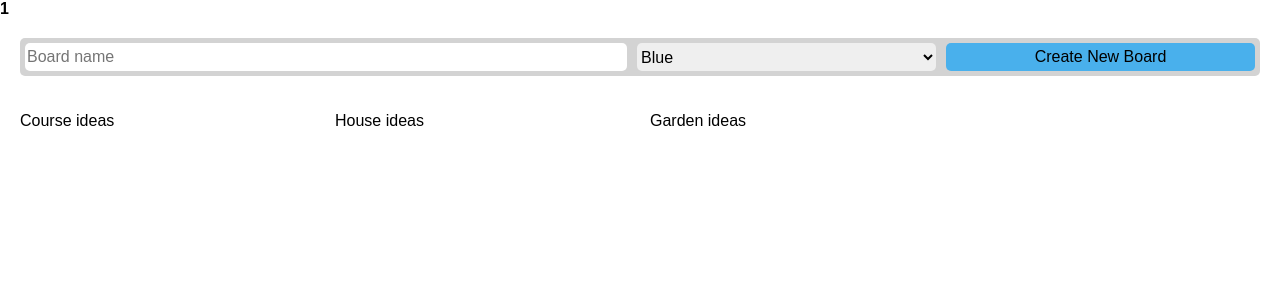
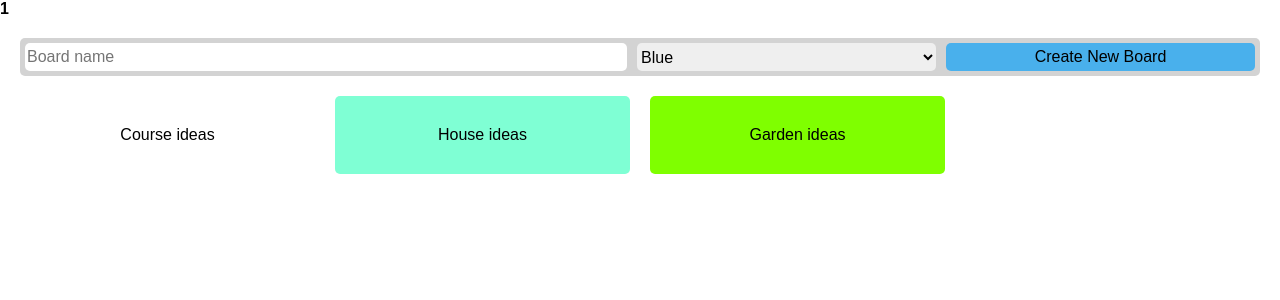
Before and after one commit to pshchegol1/reactJS-first-practice-trello, a React (Create React App) app: page /1/boards in a window 1280 px wide. Shown: the top 300 px of the page. Built offline with nearby package versions, Linux system fonts and the light colour scheme.

Commit message:
Routing: Passing state via router

```diff
--- a/src/components/Board.js
+++ b/src/components/Board.js
@@ -49,7 +49,15 @@
     render()
     {
         return(
-            <div>
+            <div
+            className="board-wrapper"
+            style={{
+                backgroundColor: this.props.location.state.background
+            }}>
+                <div className="board-header">
+                    <h3>{this.props.location.state.title}</h3>
+                    <button>Delete Board</button>
+                </div>
                 <div className="lists-wrapper">
                     {Object.keys(this.state.currentList).map(key => (
 
--- a/src/components/BoardPreview.js
+++ b/src/components/BoardPreview.js
@@ -1,14 +1,29 @@
 import React from 'react';
 import PropTypes from 'prop-types';
+import {withRouter} from 'react-router-dom'
 
 class BoardPreview extends React.Component
 {
+    goToBoard = () => {
+        const boardId = this.props.board.id
+        this.props.history.push({
+            pathname: `/board/${boardId}`,
+            state:{
+                title: this.props.board.title,
+                background: this.props.board.background
+            }
+        })
+    }
     render()
     {
         return(
             <div>
-            <p>{this.props.board.title}</p>
+                <ul className="board-preview-item"
+                onClick={this.goToBoard}
+                style={{backgroundColor: this.props.board.background}}>
 
+                    <li>{this.props.board.title}</li>
+                </ul>
             </div>
 
         )
@@ -19,4 +34,4 @@
     board: PropTypes.object.isRequired
 }
 
-export default BoardPreview
+export default withRouter(BoardPreview)
```
